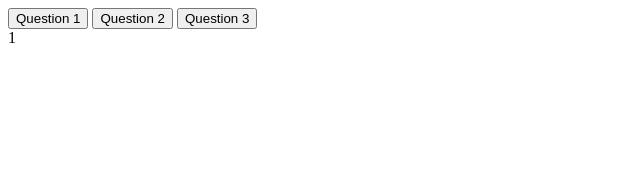
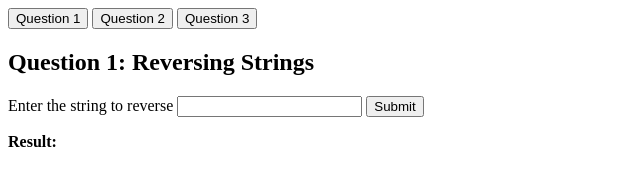
Before and after one commit to adruzenko03/IS601Assignment2, a plain HTML site: page index.html in a window 1280 px wide. Shown: the whole page, without its empty margins (0-640 px from the left). Drawn offline with Linux system fonts and the light colour scheme.

Commit message:
Complete string reverse

```diff
--- a/index.html
+++ b/index.html
@@ -1,11 +1,13 @@
 <!DOCTYPE html>
 <html lang="en">
+
 <head>
     <meta charset="UTF-8">
     <meta name="viewport" content="width=device-width, initial-scale=1.0">
     <title>Assignment 2</title>
     <link rel="stylesheet" href="style.css">
 </head>
+
 <body>
     <nav>
         <button onclick="swapView(1)">Question 1</button>
@@ -13,7 +15,15 @@
         <button onclick="swapView(3)">Question 3</button>
     </nav>
     <div id="Q1">
-        1
+        <h2>Question 1: Reversing Strings</h2>
+
+        <label for="inp1">Enter the string to reverse</label>
+        <input type="text" id="inp1" />
+        <button onclick="reverseString()">Submit</button>
+        <br>
+        <p><b>Result:</b><br>
+            <span id="out1"></span>
+        </p>
     </div>
 
     <div id="Q2" class="hide">
@@ -26,4 +36,5 @@
 
     <script src="index.js"></script>
 </body>
+
 </html>
--- a/index.js
+++ b/index.js
@@ -9,3 +9,13 @@ function swapView(index){
     questionArr[index].classList.remove("hide")
     curr=index
 }
+
+function reverseString(){
+    let inp=document.getElementById("inp1").value
+    let ret=""
+    for(let i=inp.length-1;i>=0;i--){
+    ret=ret.concat(inp[i])
+    }
+
+    document.getElementById("out1").innerText=ret
+}
--- a/style.css
+++ b/style.css
@@ -1,3 +1,7 @@
 .hide{
     display: none;
 }
+
+.submitButton{
+    display: block;
+}
```
